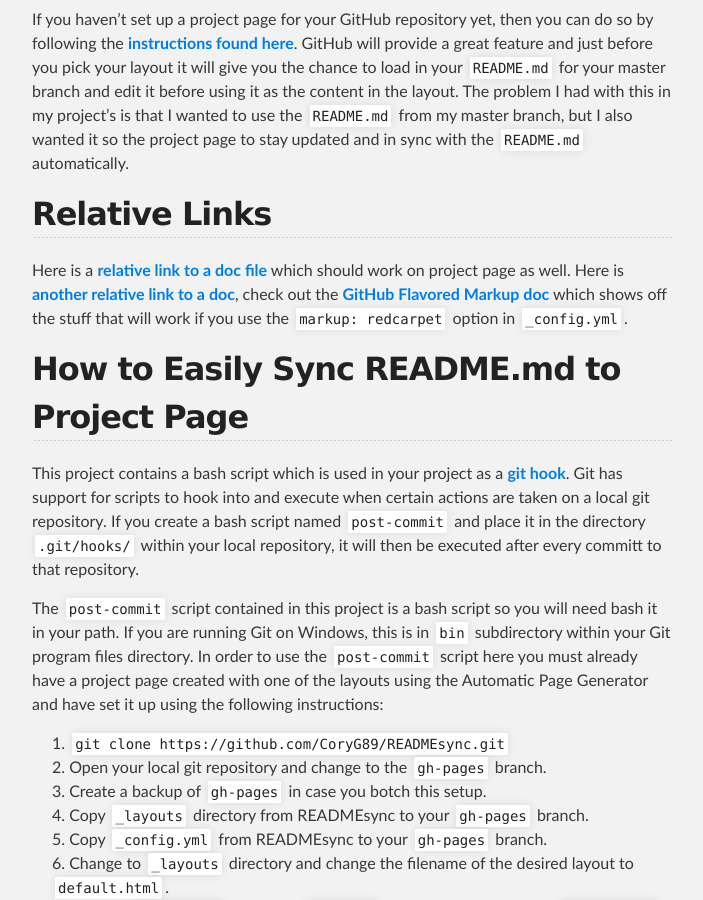
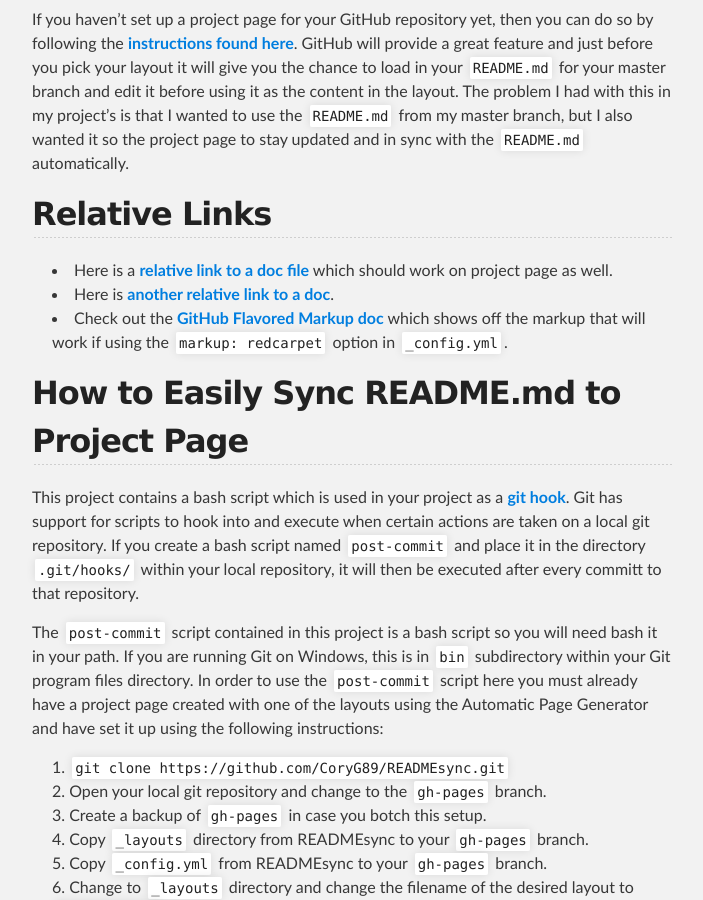
Before and after one commit to CoryG89/docsync, a Jekyll site: the page built from index.md, in a window 1280 px wide and 900 px high, scrolled down 544 px. Shown: the whole window, without its empty margins (288-991 px from the left). Built offline with Jekyll 4.4.1, drawn with Linux system fonts in a browser that asks for light colours; nearby versions of some CDN libraries; Markdown is read by kramdown in place of the engine named in the settings.

Commit message:
Sync README.md in master branch to index.md in gh-pages

```diff
--- a/index.md
+++ b/index.md
@@ -23,10 +23,11 @@
 
 ## Relative Links
 
-Here is a [**relative link to a doc file**][7] which should work on project page
-as well. Here is [**another relative link to a doc**][8], check out the
-[**GitHub Flavored Markup doc**][5] which shows off the stuff that will work if
-you use the `markup: redcarpet` option in `_config.yml`.
+ - Here is a [**relative link to a doc file**][7] which should work on project
+   page as well.
+ - Here is [**another relative link to a doc**][8].
+ - Check out the [**GitHub Flavored Markup doc**][5] which shows off the markup
+   that will work if using the `markup: redcarpet` option in `_config.yml`.
 
 ## How to Easily Sync README.md to Project Page
 
```
